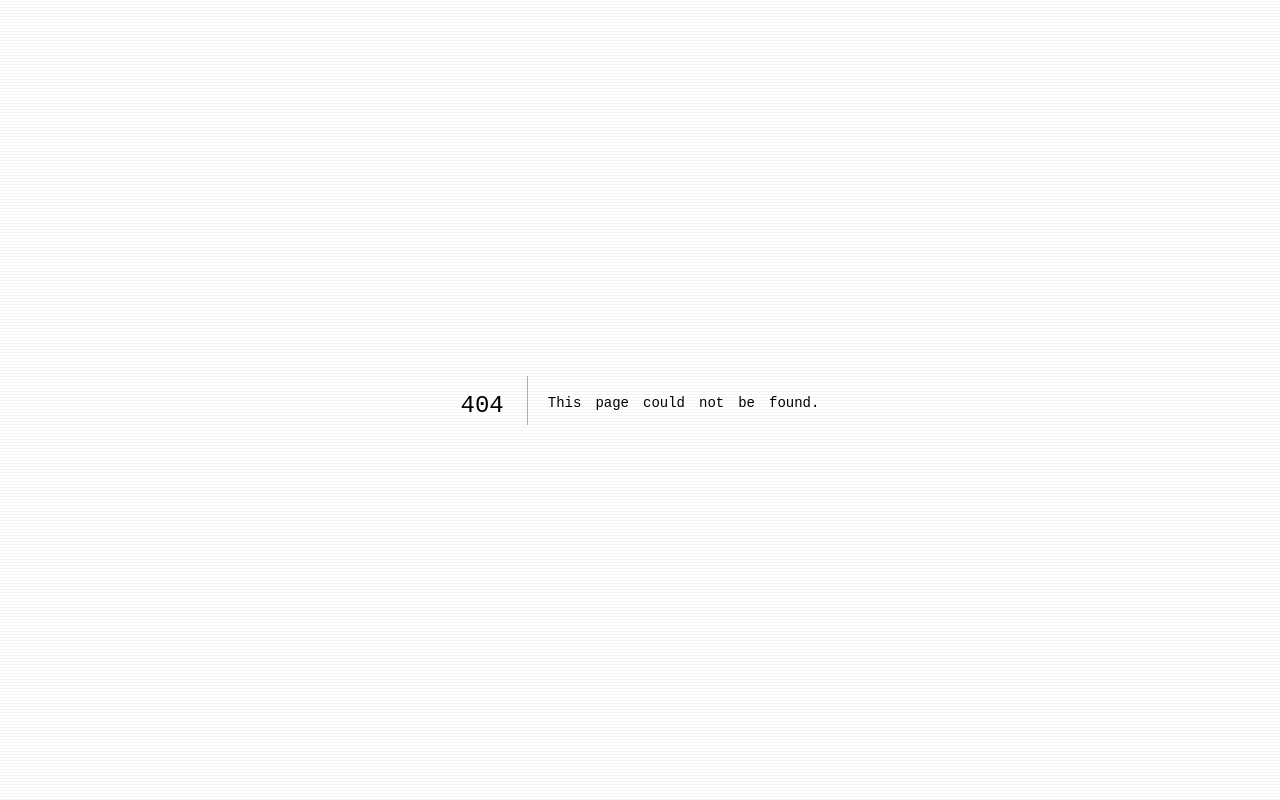
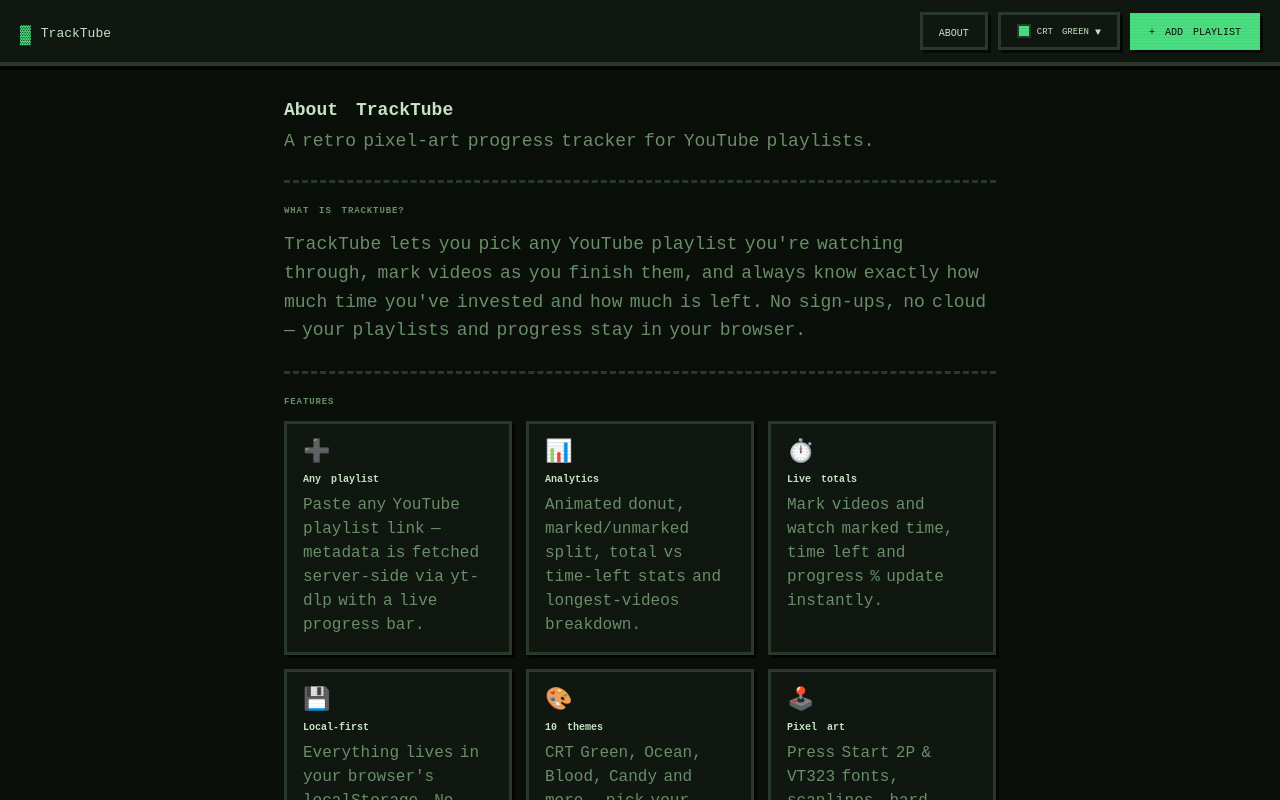
Before and after one commit to Sayantan-B-dev/Ex_TrackTube, a Next.js app: page /about in a window 1280 px wide. Before the commit this address had no page. Built offline with nearby package versions, Linux system fonts and the light colour scheme.

Commit message:
feat: about page, footer with GitHub contact, about link in nav

```diff
--- /dev/null
+++ b/app/about/page.jsx
@@ -0,0 +1,112 @@
+"use client";
+
+import { useEffect, useState } from "react";
+import Link from "next/link";
+import NavBar from "../../components/NavBar";
+import Footer from "../../components/Footer";
+import AddPlaylistModal from "../../components/AddPlaylistModal";
+import { useCore } from "../../lib/useCore";
+
+export default function AboutPage() {
+  const { playlists } = useCore();
+  const [modalOpen, setModalOpen] = useState(false);
+  const [mounted, setMounted] = useState(false);
+
+  useEffect(() => {
+    setMounted(true);
+  }, []);
+
+  if (!mounted) {
+    return (
+      <div className="page">
+        <NavBar onAddPlaylist={() => setModalOpen(true)} />
+      </div>
+    );
+  }
+
+  const features = [
+    ["➕", "Any playlist", "Paste any YouTube playlist link — metadata is fetched server-side via yt-dlp with a live progress bar."],
+    ["📊", "Analytics", "Animated donut, marked/unmarked split, total vs time-left stats and longest-videos breakdown."],
+    ["⏱️", "Live totals", "Mark videos and watch marked time, time left and progress % update instantly."],
+    ["💾", "Local-first", "Everything lives in your browser's localStorage. No accounts, no database, no tracking."],
+    ["🎨", "10 themes", "CRT Green, Ocean, Blood, Candy and more — pick your pixel palette from the nav bar."],
+    ["🕹️", "Pixel art", "Press Start 2P & VT323 fonts, scanlines, hard shadows and stepped corners everywhere."],
+    ["🔍", "Filters", "Search titles, view All / Marked / Not marked with live counts."],
+    ["🛡️", "Rate limited", "One playlist fetch per hour per device — toggleable with RATE_LIMITING."],
+  ];
+
+  return (
+    <div className="page page-scroll">
+      <NavBar onAddPlaylist={() => setModalOpen(true)} />
+      <AddPlaylistModal open={modalOpen} onClose={() => setModalOpen(false)} onAdd={() => {}} />
+
+      <main className="container container-narrow">
+        <div className="page-head">
+          <h1>About TrackTube</h1>
+          <p>A retro pixel-art progress tracker for YouTube playlists.</p>
+        </div>
+
+        <section className="about-section">
+          <h2 className="side-section-title">What is TrackTube?</h2>
+          <p className="about-text">
+            TrackTube lets you pick any YouTube playlist you're watching through, mark
+            videos as you finish them, and always know exactly how much time you've
+            invested and how much is left. No sign-ups, no cloud — your playlists and
+            progress stay in your browser.
+          </p>
+        </section>
+
+        <section className="about-section">
+          <h2 className="side-section-title">Features</h2>
+          <div className="about-grid">
+            {features.map(([icon, title, desc]) => (
+              <div className="about-card" key={title}>
+                <span className="about-icon">{icon}</span>
+                <h3>{title}</h3>
+                <p>{desc}</p>
+              </div>
+            ))}
+          </div>
+        </section>
+
+        <section className="about-section">
+          <h2 className="side-section-title">Tech stack</h2>
+          <div className="about-badges">
+            {["Next.js 15", "React 19", "yt-dlp", "localStorage", "Press Start 2P", "VT323"].map((b) => (
+              <span className="about-badge" key={b}>
+                {b}
+              </span>
+            ))}
+          </div>
+        </section>
+
+        <section className="about-section">
+          <h2 className="side-section-title">Documentation</h2>
+          <div className="about-links">
+            <a href="docs/features.md" target="_blank" rel="noreferrer">Features</a>
+            <a href="docs/technical.md" target="_blank" rel="noreferrer">Technical</a>
+            <a href="docs/hld.md" target="_blank" rel="noreferrer">High-Level Design</a>
+            <a href="docs/lld.md" target="_blank" rel="noreferrer">Low-Level Design</a>
+            <a href="docs/problems-fixed.md" target="_blank" rel="noreferrer">Problems Fixed</a>
+          </div>
+        </section>
+
+        <section className="about-section">
+          <h2 className="side-section-title">Get started</h2>
+          <p className="about-text">
+            {playlists.length > 0
+              ? `You already track ${playlists.length} playlist${playlists.length === 1 ? "" : "s"}.`
+              : "You're not tracking anything yet."}{" "}
+            <Link href="/" className="about-inline-link">Open the dashboard</Link> or add a
+            playlist right now.
+          </p>
+          <button className="btn btn-primary" onClick={() => setModalOpen(true)}>
+            + Add playlist
+          </button>
+        </section>
+      </main>
+
+      <Footer />
+    </div>
+  );
+}
--- a/app/globals.css
+++ b/app/globals.css
@@ -1169,6 +1169,149 @@
   font-size: 20px;
 }
 
+/* ---------- footer ---------- */
+
+.footer {
+  border-top: 4px solid var(--border);
+  background: var(--panel);
+  box-shadow: 0 -4px 0 var(--shadow);
+  padding: 18px 24px;
+  margin-top: auto;
+}
+
+.footer-inner {
+  max-width: 1200px;
+  margin: 0 auto;
+  display: flex;
+  align-items: center;
+  justify-content: space-between;
+  gap: 12px;
+  flex-wrap: wrap;
+  font-size: 16px;
+  color: var(--muted);
+}
+
+.footer-brand {
+  font-family: "Press Start 2P", monospace;
+  font-size: 9px;
+  color: var(--text);
+}
+
+.footer-links {
+  display: flex;
+  gap: 18px;
+}
+
+.footer-links a {
+  color: var(--muted);
+  text-decoration: none;
+  border-bottom: 2px solid transparent;
+}
+
+.footer-links a:hover {
+  color: var(--accent);
+  border-bottom-color: var(--accent);
+}
+
+.footer-copy {
+  font-size: 15px;
+}
+
+/* ---------- about page ---------- */
+
+.page-scroll {
+  overflow-y: auto;
+}
+
+.container-narrow {
+  max-width: 760px;
+}
+
+.about-section {
+  margin-top: 26px;
+  padding-top: 20px;
+  border-top: 3px dashed var(--border);
+}
+
+.about-section .side-section-title {
+  margin-bottom: 14px;
+}
+
+.about-text {
+  color: var(--muted);
+  font-size: 18px;
+  line-height: 1.6;
+  margin-bottom: 16px;
+}
+
+.about-grid {
+  display: grid;
+  grid-template-columns: repeat(auto-fill, minmax(220px, 1fr));
+  gap: 14px;
+}
+
+.about-card {
+  background: var(--panel);
+  border: 3px solid var(--border);
+  box-shadow: 3px 3px 0 var(--shadow);
+  padding: 16px;
+  display: flex;
+  flex-direction: column;
+  gap: 8px;
+}
+
+.about-card h3 {
+  font-size: 10px;
+}
+
+.about-card p {
+  color: var(--muted);
+  font-size: 16px;
+  line-height: 1.5;
+}
+
+.about-icon {
+  font-size: 22px;
+  line-height: 1;
+}
+
+.about-badges {
+  display: flex;
+  flex-wrap: wrap;
+  gap: 10px;
+}
+
+.about-badge {
+  background: var(--bg);
+  border: 2px solid var(--border);
+  padding: 5px 12px;
+  font-size: 16px;
+  color: var(--text);
+}
+
+.about-links {
+  display: flex;
+  flex-wrap: wrap;
+  gap: 12px;
+}
+
+.about-links a {
+  background: var(--bg);
+  border: 2px solid var(--border);
+  padding: 6px 12px;
+  font-size: 16px;
+  color: var(--accent);
+  text-decoration: none;
+}
+
+.about-links a:hover {
+  border-color: var(--accent);
+}
+
+.about-inline-link {
+  color: var(--accent);
+}
+
 /* ---------- responsive ---------- */
 
 @media (max-width: 1200px) {
--- a/app/page.jsx
+++ b/app/page.jsx
@@ -5,6 +5,7 @@
 import NavBar from "../components/NavBar";
 import AddPlaylistModal from "../components/AddPlaylistModal";
 import ConfirmModal from "../components/ConfirmModal";
+import Footer from "../components/Footer";
 import { useCore } from "../lib/useCore";
 import { formatDuration, humanize } from "../lib/format";
 
@@ -134,6 +135,7 @@
           </div>
         )}
       </main>
+      <Footer />
     </div>
   );
 }
--- /dev/null
+++ b/components/Footer.jsx
@@ -0,0 +1,16 @@
+export default function Footer() {
+  return (
+    <footer className="footer">
+      <div className="footer-inner">
+        <span className="footer-brand">TrackTube ▓</span>
+        <span className="footer-links">
+          <a href="/about">About</a>
+          <a href="https://github.com/Sayantan-B-dev" target="_blank" rel="noreferrer">
+            GitHub ↗
+          </a>
+        </span>
+        <span className="footer-copy">© {new Date().getFullYear()} TrackTube</span>
+      </div>
+    </footer>
+  );
+}
--- a/components/NavBar.jsx
+++ b/components/NavBar.jsx
@@ -13,6 +13,9 @@
         <span>TrackTube</span>
       </Link>
       <div className="navbar-actions">
+        <Link href="/about" className="btn">
+          About
+        </Link>
         <ThemePicker />
         <button className="btn btn-primary" onClick={onAddPlaylist}>
           + Add playlist
```
